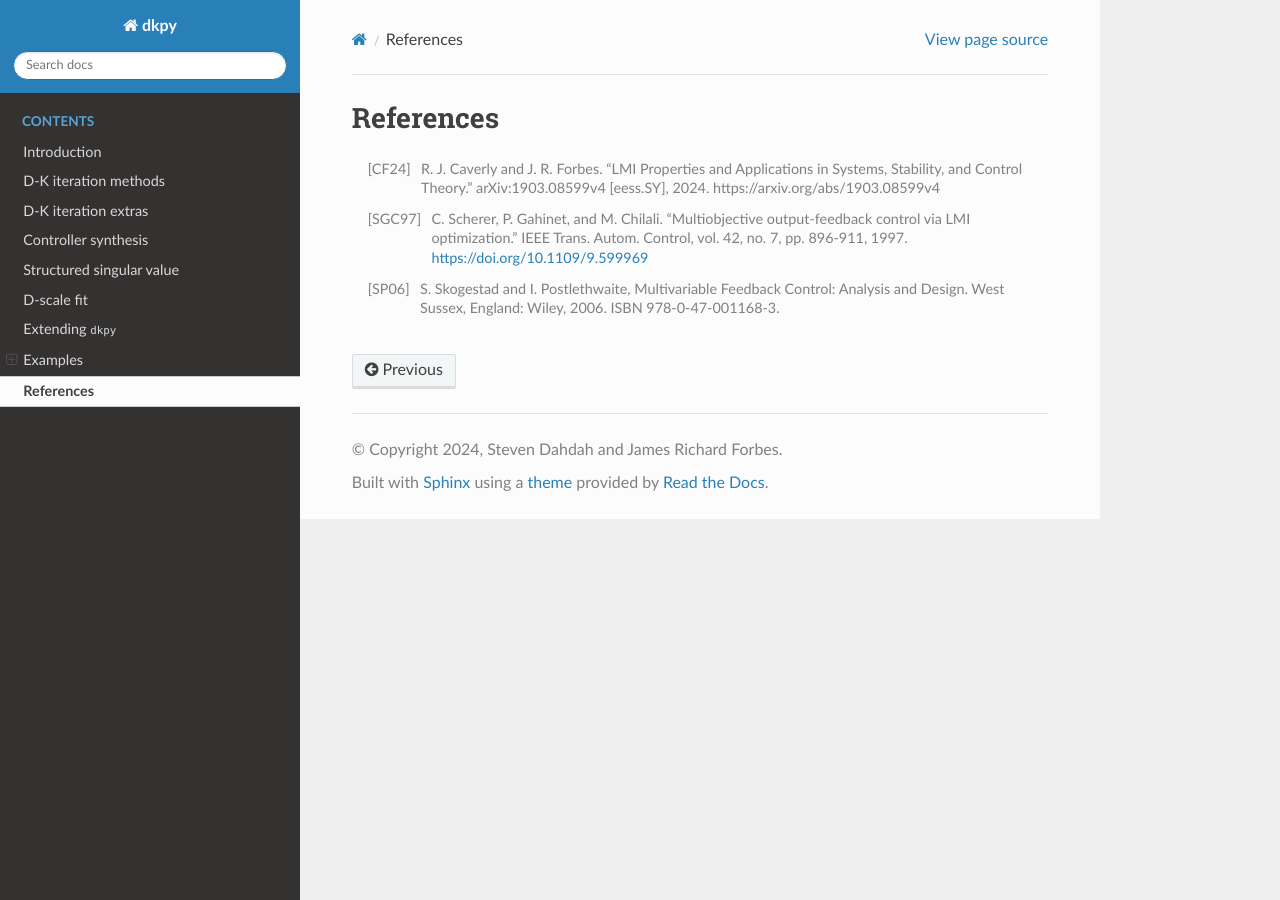
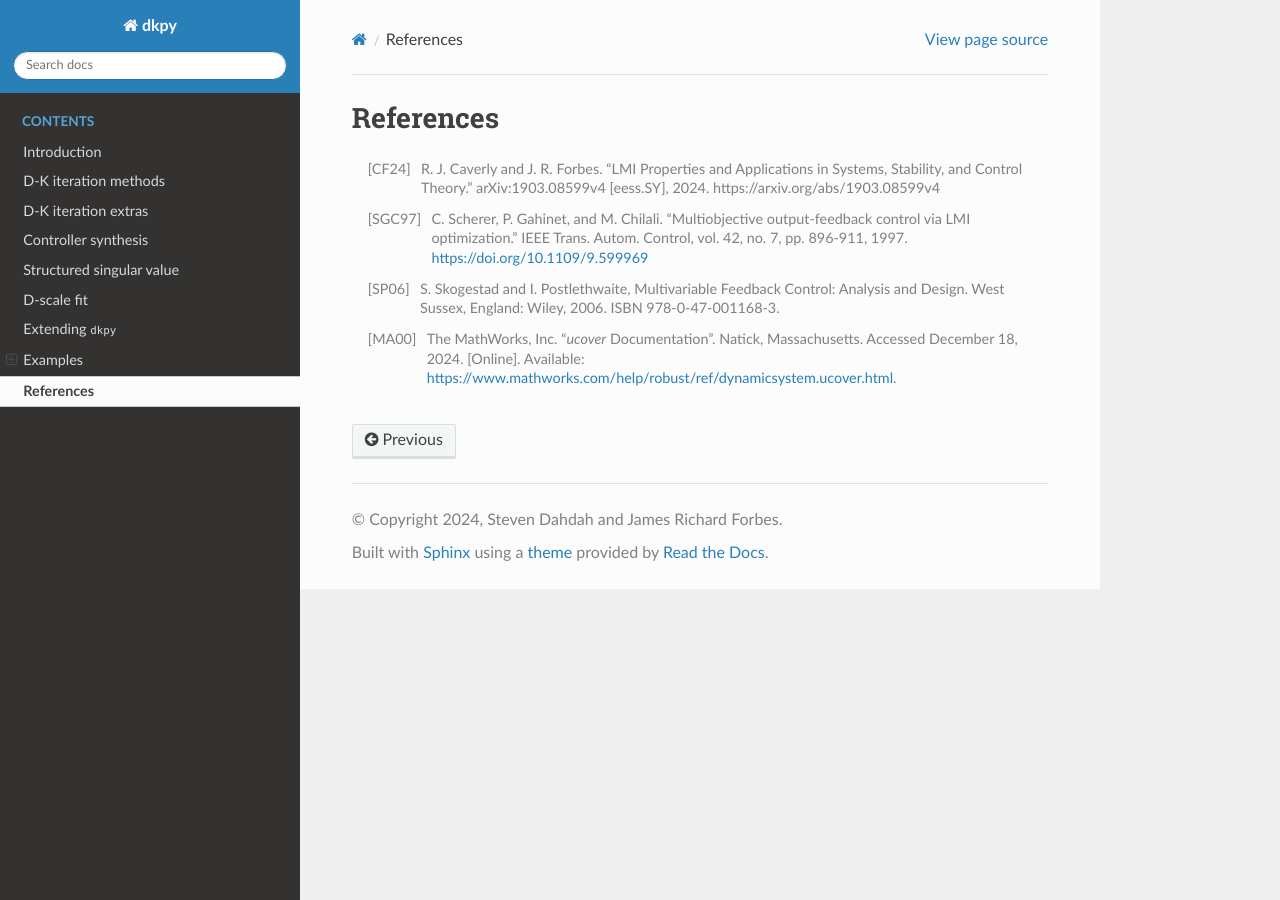
Before and after one commit to decargroup/dkpy, a Sphinx documentation site: the page built from doc/references.rst, in a window 1280 px wide. Built offline with Sphinx 7.4.7 and the Read the Docs theme 3.1.0, drawn with Linux system fonts in a browser that asks for light colours.

Commit message:
Cite the Matlab documentation of ucover

```diff
--- a/doc/references.rst
+++ b/doc/references.rst
@@ -10,3 +10,6 @@ References
 .. [SP06] S. Skogestad and I. Postlethwaite, Multivariable Feedback Control:
    Analysis and Design. West Sussex, England: Wiley, 2006.
    ISBN 978-0-47-001168-3.
+.. [MA00] The MathWorks, Inc. "`ucover` Documentation". Natick, Massachusetts.
+   Accessed December 18, 2024. [Online]. Available:
+   https://www.mathworks.com/help/robust/ref/dynamicsystem.ucover.html.
```
